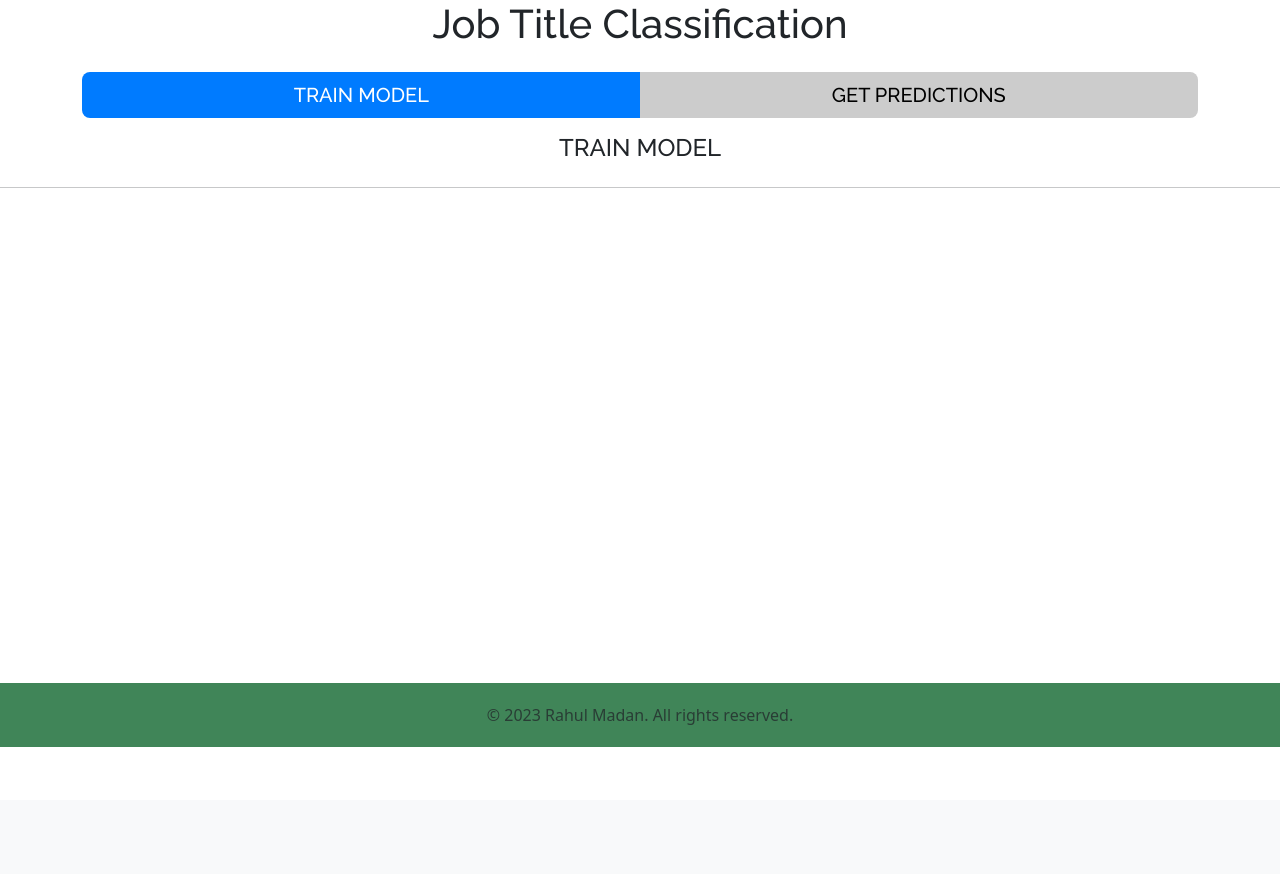
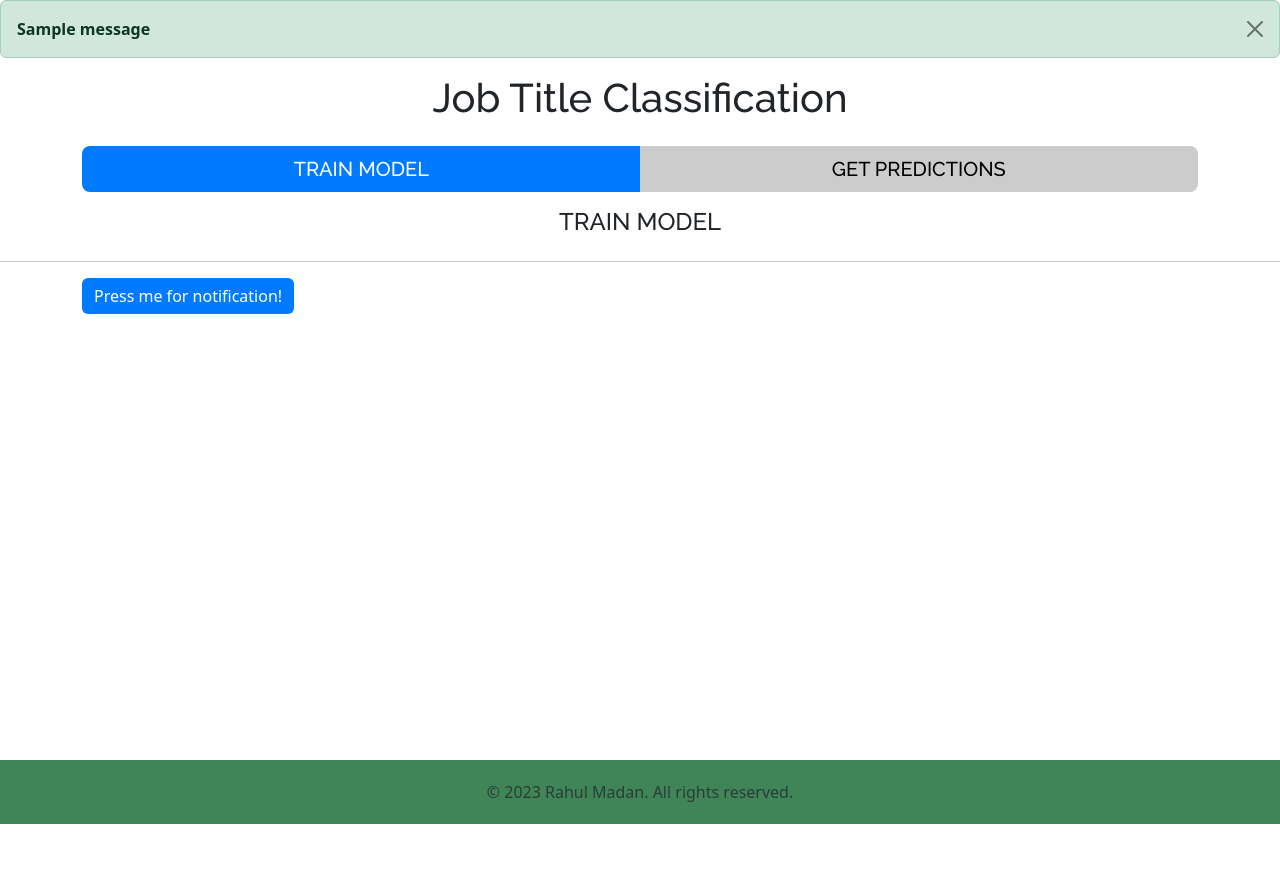
Before and after one commit to rahul-madaan/job_title_classification, a Django app: page /train_model/ in a window 1280 px wide. Shown: the part 59-933 px from the top of the page. Before the commit the page ends 806 px from the top, so only its background shows below. Run offline with Django 4.2, Linux system fonts and the light colour scheme; tables that the repository leaves empty hold one stand-in row (values such as "Sample post"); one stand-in notice (Sample message) is shown.

Commit message:
added functionality for gettinng notification of button click

```diff
--- a/home/urls.py
+++ b/home/urls.py
@@ -7,5 +7,6 @@ urlpatterns = [
     path('train_model/', views.train_model, name='train_model'),
     path('get_predictions/', views.get_predictions, name='get_predictions'),
     path('download_excel/', views.download_excel, name='download_excel'),
+    path('button_view/', views.button_view, name='button_view'),
 
 ]
--- a/home/views.py
+++ b/home/views.py
@@ -1,6 +1,7 @@
-from django.shortcuts import render
+from django.shortcuts import render, redirect
 from .forms import ExcelFileUploadForm
 from django.http import FileResponse
+from django.contrib import messages
 import os
 
 # Create your views here.
@@ -57,3 +58,12 @@ def download_excel(request):
     response = FileResponse(open(file_path, 'rb'), content_type='application/vnd.openxmlformats-officedocument.spreadsheetml.sheet')
     response['Content-Disposition'] = f'attachment; filename="{file_path.split("/")[-1]}"'
     return response
+
+
+def button_view(request):
+    if request.method == "POST":
+        # Add your button functionality here.
+        # display the message
+        messages.success(request, 'Button pressed successfully!')
+        return redirect("train_model")
+    return render(request, 'train_model.html')
--- a/job_title_classification/urls.py
+++ b/job_title_classification/urls.py
@@ -23,4 +23,6 @@ urlpatterns = [
     path('train_model/', include('home.urls')),
     path('get_predictions/', include('home.urls')),
     path('download_excel/', include('home.urls')),
+    path('button_view/', include('home.urls')),
+
 ]
--- a/templates/base.html
+++ b/templates/base.html
@@ -79,6 +79,14 @@
         </div>
     </div>
 </nav>
+{% if messages %}
+        {% for message in messages %}
+            <div class="alert alert-{{ message.tags }} alert-dismissible fade show" role="alert">
+                <strong>{{ message }}</strong>
+                <button type="button" class="btn-close" data-bs-dismiss="alert" aria-label="Close"></button>
+            </div>
+        {% endfor %}
+    {% endif %}
 
 <div class="page-container">
     <div class="container container d-flex justify-content-center">
--- a/templates/train_model.html
+++ b/templates/train_model.html
@@ -6,12 +6,12 @@
         .btn.btn-primary {
             background-color: #007BFF; /* Your custom color */
             border: none;
-            }
+        }
 
         .btn.btn-warning {
             background-color: #CCCCCC; /* Your custom color */
             border: none;
-            }
+        }
 
         .btn.btn-warning:hover {
             background-color: #0056B3; /* Custom hover background color */
@@ -21,8 +21,12 @@
 
     <div class="container my-3 d-flex justify-content-center">
         <div class="btn-group w-100" role="group" aria-label="Basic example">
-            <button type="button" onclick="window.location.href='/train_model/'" class="btn btn-lg btn-primary w-100" style="font-family: Raleway, sans-serif">TRAIN MODEL</button>
-             <button type="button" onclick="window.location.href='/get_predictions/'" class="btn btn-lg btn-warning w-100" style="font-family: Raleway, sans-serif">GET PREDICTIONS</button>
+            <button type="button" onclick="window.location.href='/train_model/'" class="btn btn-lg btn-primary w-100"
+                    style="font-family: Raleway, sans-serif">TRAIN MODEL
+            </button>
+            <button type="button" onclick="window.location.href='/get_predictions/'"
+                    class="btn btn-lg btn-warning w-100" style="font-family: Raleway, sans-serif">GET PREDICTIONS
+            </button>
         </div>
     </div>
 
@@ -30,4 +34,10 @@
         <h4>TRAIN MODEL</h4>
     </div>
     <hr>
+    <div class="container">
+        <form method="post" action="{% url 'button_view' %}">
+            {% csrf_token %}
+            <button type="submit" class="btn btn-primary">Press me for notification!</button>
+        </form>
+    </div>
 {% endblock body %}
```
Also changed, not shown: db.sqlite3.
